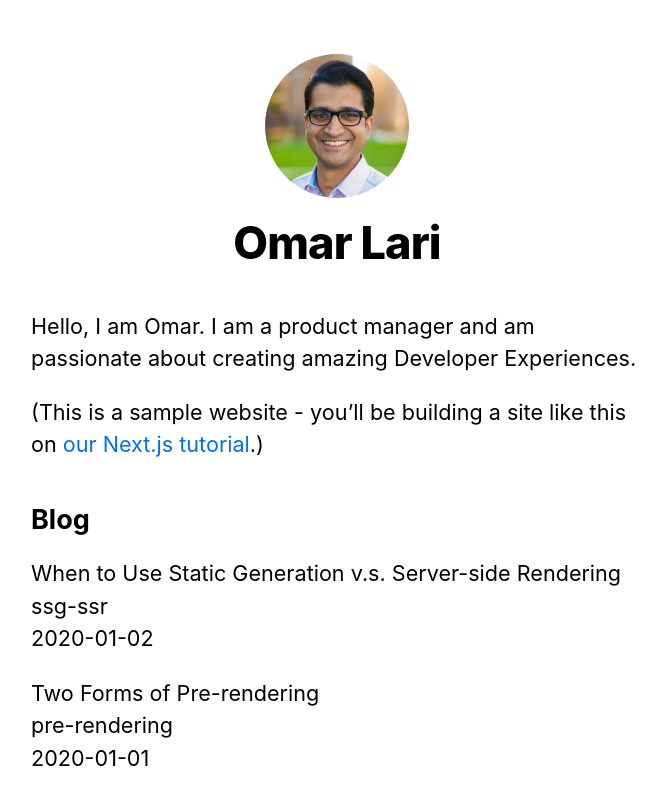
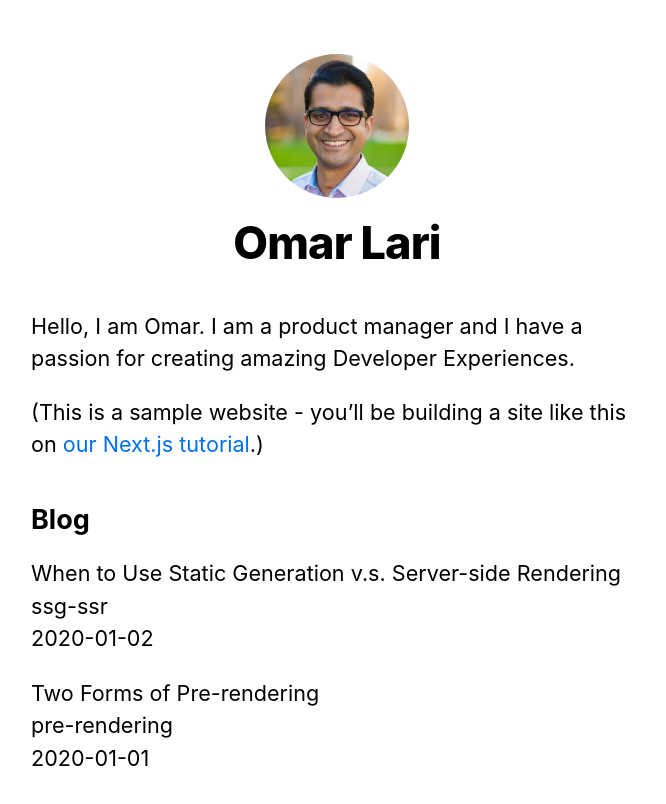
Before and after one commit to omarlari/nextjs-blog, a Next.js app: page /secret-page in a window 1280 px wide. Shown: the top 804 px of the page, without its empty margins (303-969 px from the left). Built offline with nearby package versions, Linux system fonts and the light colour scheme.

Commit message:
developer experience

```diff
--- a/middleware.ts
+++ b/middleware.ts
@@ -4,11 +4,11 @@ import { NextResponse } from 'next/server';
 import type { NextRequest } from 'next/server';
 
 // The country to block from accessing the secret page
-const BLOCKED_COUNTRY = 'SE';
+const BLOCKED_COUNTRY = 'MX';
 
 // Trigger this middleware to run on the `/secret-page` route
 export const config = {
-  matcher: '/secret-page',
+  matcher: '/',
 };
 
 export function middleware(req: NextRequest) {
--- a/pages/secret-page.tsx
+++ b/pages/secret-page.tsx
@@ -18,7 +18,7 @@ export default function Home({ allPostsData }) {
         <title>{siteTitle}</title>
       </Head>
       <section className={utilStyles.headingMd}>
-        <p>Hello, I am Omar. I am a product manager and am passionate about creating amazing Developer Experiences.</p>
+        <p>Hello, I am Omar. I am a product manager and I have a passion for creating amazing Developer Experiences.</p>
         <p>
           (This is a sample website - you’ll be building a site like this on{' '}
           <a href="https://nextjs.org/learn">our Next.js tutorial</a>.)
```
